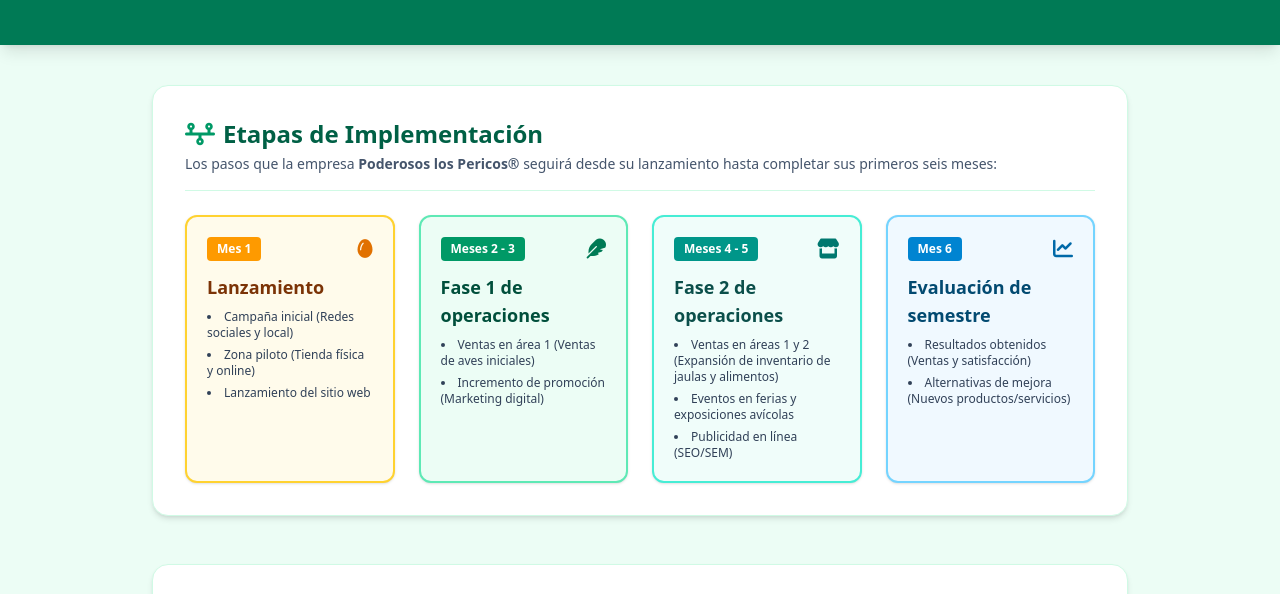
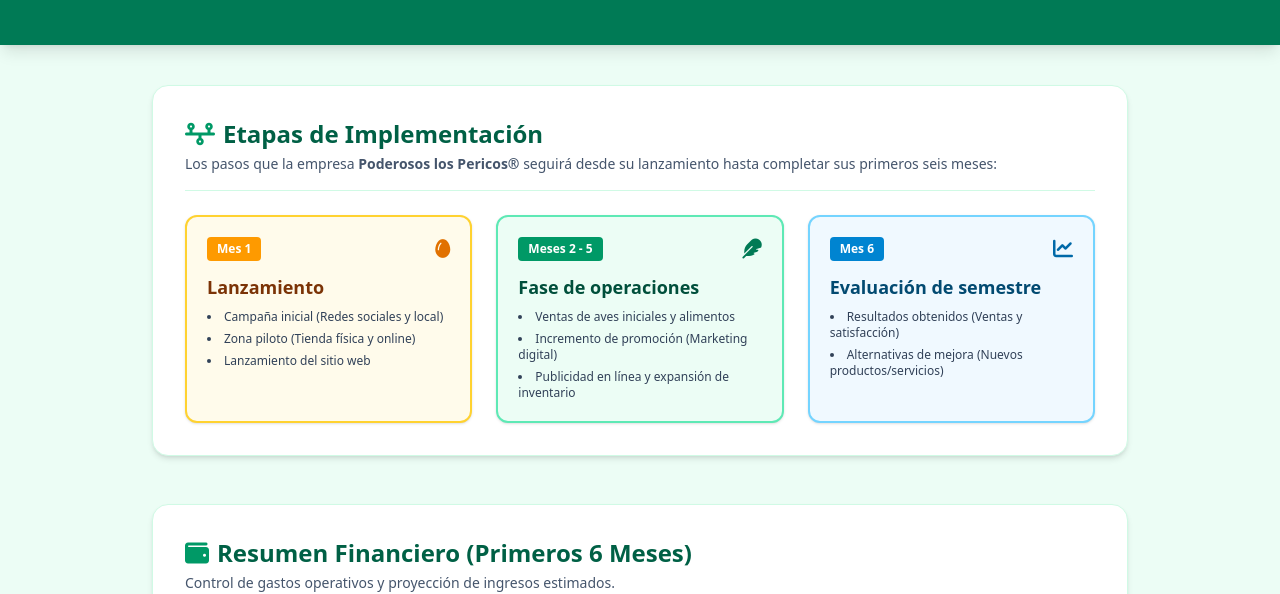
Before and after one commit to AwaKristal/poderosos-los-pericos, a plain HTML site: page index.html in a window 1280 px wide. Shown: the part 173-767 px from the top of the page. Drawn offline with nearby package versions, Linux system fonts and the light colour scheme.

Commit message:
Revise operations diagram and phase descriptions
Updated the steps in the operations diagram to reflect changes in phases and timelines.

```diff
--- a/index.html
+++ b/index.html
@@ -31,8 +31,8 @@
                 <p class="text-slate-600 text-sm mt-1">Los pasos que la empresa <strong>Poderosos los Pericos®</strong> seguirá desde su lanzamiento hasta completar sus primeros seis meses:</p>
             </div>
 
-            <!-- Diagrama / Pasos -->
-            <div class="grid grid-cols-1 md:grid-cols-4 gap-6 relative">
+            <!-- Diagrama / Pasos (Actualizado a 3 etapas) -->
+            <div class="grid grid-cols-1 md:grid-cols-3 gap-6 relative">
 
                 <!-- Paso 1: Lanzamiento -->
                 <div class="bg-amber-50 border-2 border-amber-300 rounded-xl p-5 shadow-sm flex flex-col justify-between">
@@ -50,38 +50,23 @@
                     </div>
                 </div>
 
-                <!-- Paso 2: Fase 1 -->
+                <!-- Paso 2: Fase de Operaciones -->
                 <div class="bg-emerald-50 border-2 border-emerald-300 rounded-xl p-5 shadow-sm flex flex-col justify-between">
                     <div>
                         <div class="flex items-center justify-between mb-3">
-                            <span class="bg-emerald-600 text-white text-xs font-bold px-2.5 py-1 rounded">Meses 2 - 3</span>
+                            <span class="bg-emerald-600 text-white text-xs font-bold px-2.5 py-1 rounded">Meses 2 - 5</span>
                             <i class="fa-solid fa-feather text-emerald-700 text-xl"></i>
                         </div>
-                        <h3 class="font-bold text-emerald-900 text-lg mb-2">Fase 1 de operaciones</h3>
+                        <h3 class="font-bold text-emerald-900 text-lg mb-2">Fase de operaciones</h3>
                         <ul class="text-xs text-slate-700 space-y-1.5 list-disc list-inside">
-                            <li>Ventas en área 1 (Ventas de aves iniciales)</li>
+                            <li>Ventas de aves iniciales y alimentos</li>
                             <li>Incremento de promoción (Marketing digital)</li>
+                            <li>Publicidad en línea y expansión de inventario</li>
                         </ul>
                     </div>
                 </div>
 
-                <!-- Paso 3: Fase 2 -->
-                <div class="bg-teal-50 border-2 border-teal-300 rounded-xl p-5 shadow-sm flex flex-col justify-between">
-                    <div>
-                        <div class="flex items-center justify-between mb-3">
-                            <span class="bg-teal-600 text-white text-xs font-bold px-2.5 py-1 rounded">Meses 4 - 5</span>
-                            <i class="fa-solid fa-store text-teal-700 text-xl"></i>
-                        </div>
-                        <h3 class="font-bold text-teal-900 text-lg mb-2">Fase 2 de operaciones</h3>
-                        <ul class="text-xs text-slate-700 space-y-1.5 list-disc list-inside">
-                            <li>Ventas en áreas 1 y 2 (Expansión de inventario de jaulas y alimentos)</li>
-                            <li>Eventos en ferias y exposiciones avícolas</li>
-                            <li>Publicidad en línea (SEO/SEM)</li>
-                        </ul>
-                    </div>
-                </div>
-
-                <!-- Paso 4: Evaluación -->
+                <!-- Paso 3: Evaluación -->
                 <div class="bg-sky-50 border-2 border-sky-300 rounded-xl p-5 shadow-sm flex flex-col justify-between">
                     <div>
                         <div class="flex items-center justify-between mb-3">
```
